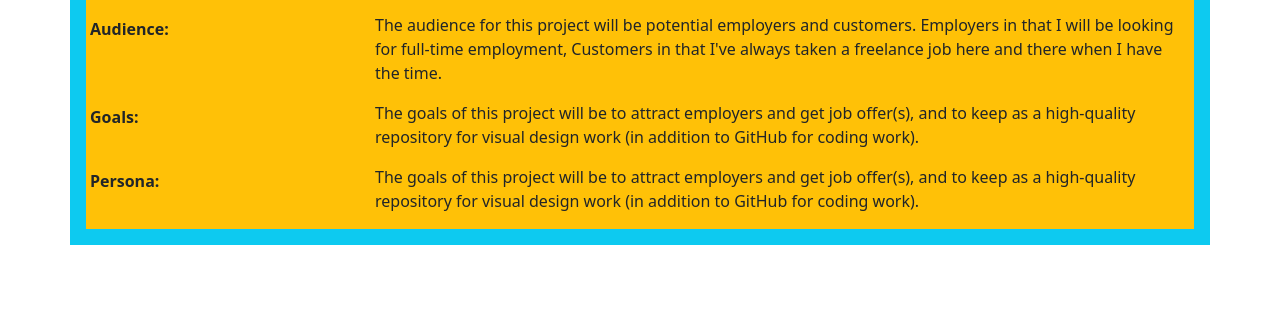
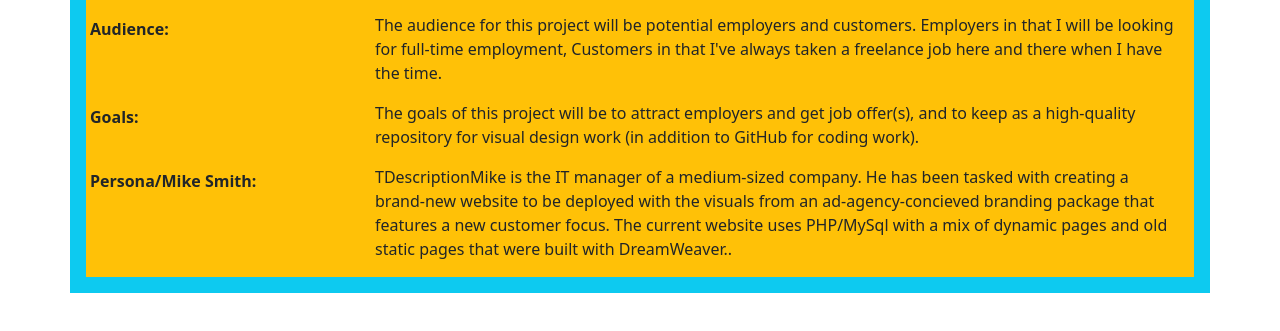
Before and after one commit to ScottCoons/my-pwp-ScottCoons, a plain HTML site: page public_html/documentation/milestone-1.html in a window 1280 px wide. Shown: the part 129-460 px from the top of the page. Drawn offline with nearby package versions, Linux system fonts and the light colour scheme.

Commit message:
added persona

```diff
--- a/public_html/documentation/milestone-1.html
+++ b/public_html/documentation/milestone-1.html
@@ -55,10 +55,10 @@
 
     <div class="row" g-1 bg-warning>
         <div class="col-3 p-1 bg-warning">
-            <p><strong>Persona:</strong></p>
+            <p><strong>Persona/Mike Smith:</strong></p>
         </div>
         <div class="col-9 bg-warning">
-            <p>The goals of this project will be to attract employers and get job offer(s), and to keep as a high-quality repository for visual design work (in addition to GitHub for coding work).</p>
+            <p>TDescriptionMike is the IT manager of a medium-sized company. He has been tasked with creating a brand-new website to be deployed with the visuals from an ad-agency-concieved branding package that features a new customer focus. The current website uses PHP/MySql with a mix of dynamic pages and old static pages that were built with DreamWeaver..</p>
         </div>
     </div>
 
```
